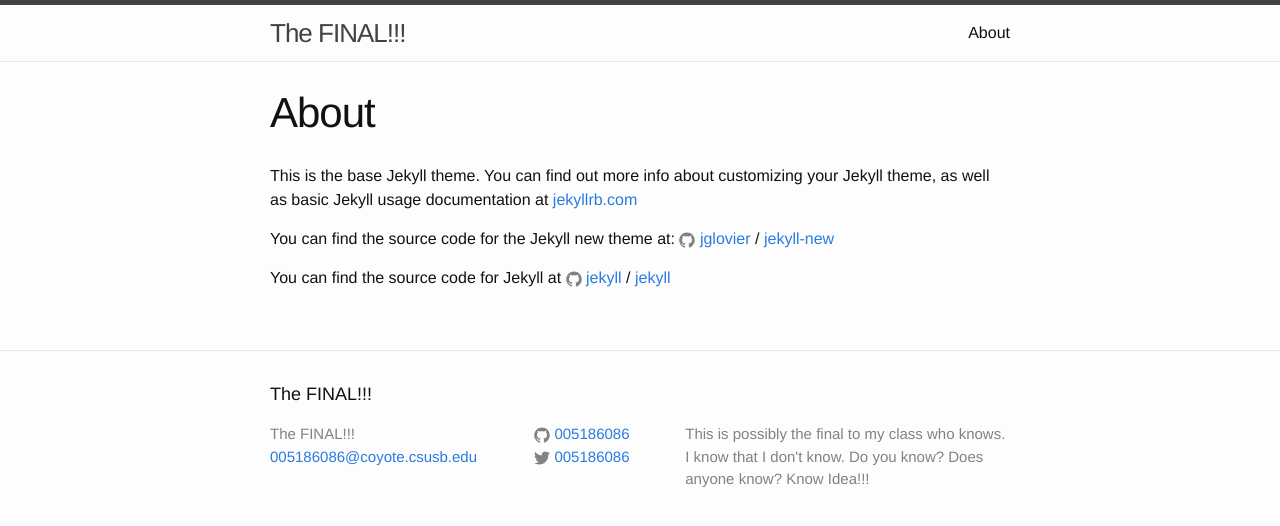
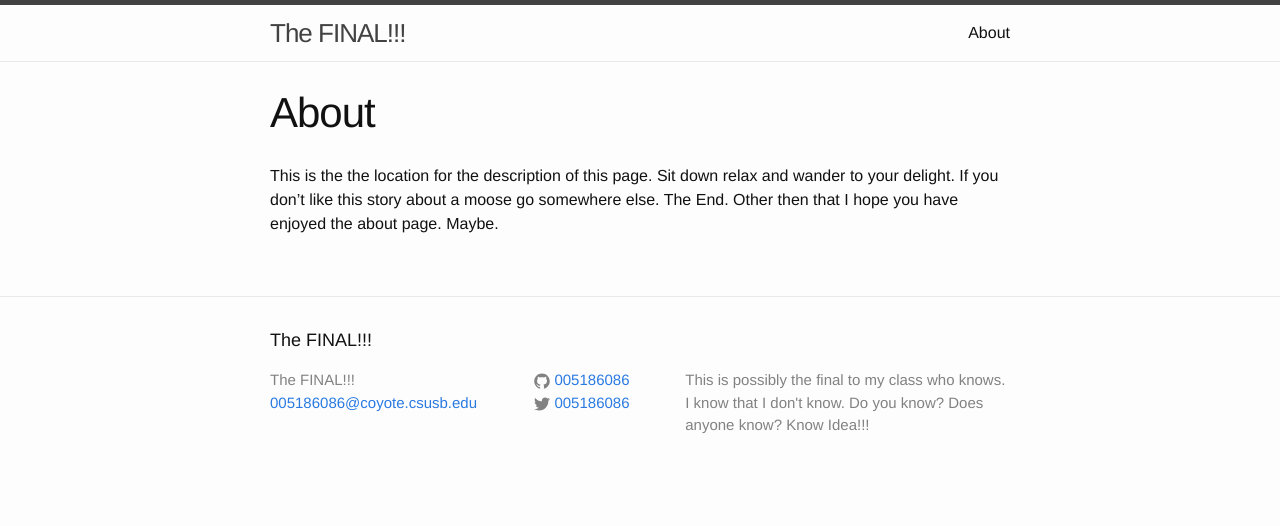
Before and after one commit to 005186086/005186086.github.io, a Jekyll site: the page built from about.md, in a window 1280 px wide. Shown: the top 526 px of the page. Built offline with Jekyll 4.4.1, drawn with Linux system fonts in a browser that asks for light colours.

Commit message:
About what?
About page yay!

```diff
--- a/about.md
+++ b/about.md
@@ -4,12 +4,4 @@ title: About
 permalink: /about/
 ---
 
-This is the base Jekyll theme. You can find out more info about customizing your Jekyll theme, as well as basic Jekyll usage documentation at [jekyllrb.com](http://jekyllrb.com/)
-
-You can find the source code for the Jekyll new theme at:
-{% include icon-github.html username="jglovier" %} /
-[jekyll-new](https://github.com/jglovier/jekyll-new)
-
-You can find the source code for Jekyll at
-{% include icon-github.html username="jekyll" %} /
-[jekyll](https://github.com/jekyll/jekyll)
+This is the the location for the description of this page. Sit down relax and wander to your delight. If you don't like this story about a moose go somewhere else. The End. Other then that I hope you have enjoyed the about page. Maybe.
```
